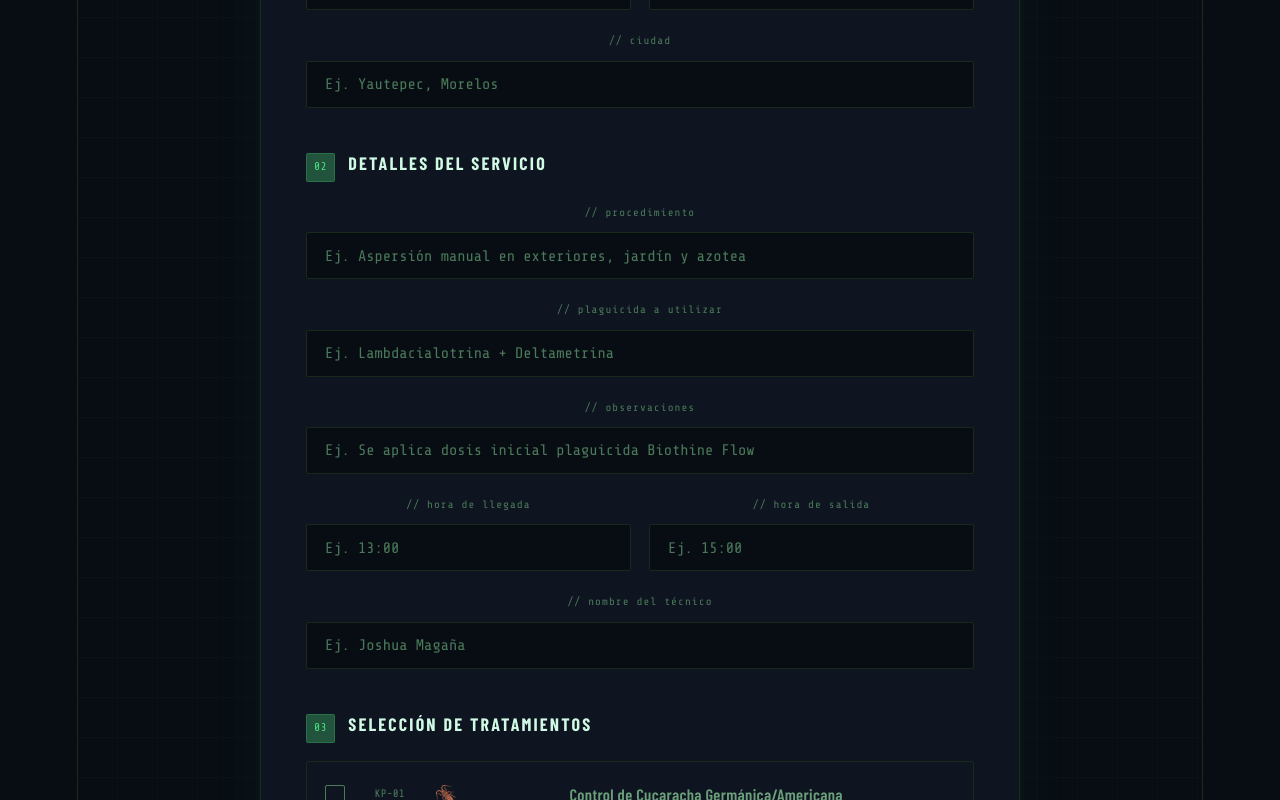
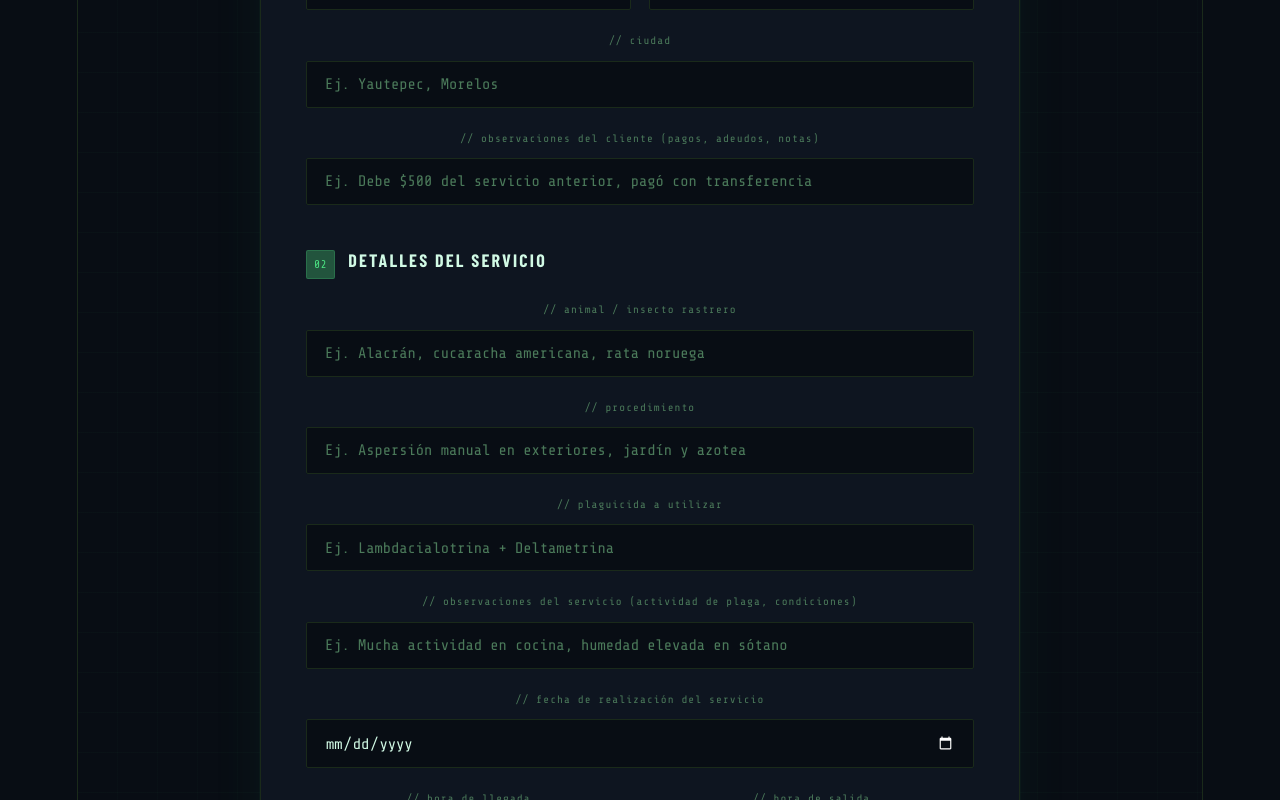
Before and after one commit to BananaTech97/KILL-PLAG-COTIZADOR, a React (Vite) app: page / in a window 1280 px wide. Shown: the part 640-1440 px from the top of the page. Built offline with nearby package versions, Linux system fonts and the light colour scheme; a web font is replaced by a local one.

Commit message:
agregamos mejoras solicitadas, animal rastrero y fecha opcional

```diff
--- a/src/App.tsx
+++ b/src/App.tsx
@@ -42,7 +42,10 @@ export default function App() {
   const [telefono,     setTelefono]     = useState('');
   const [procedimiento,setProcedimiento]= useState('');
   const [plaguicida,   setPlaguicida]   = useState('');
-  const [observaciones,setObservaciones]= useState('');
+  const [obsCliente,   setObsCliente]   = useState('');
+  const [obsServicio,  setObsServicio]  = useState('');
+  const [animalRastrero,setAnimalRastrero]= useState('');
+  const [fechaServicio,setFechaServicio]= useState('');
   const [horaLlegada,  setHoraLlegada]  = useState('');
   const [horaSalida,   setHoraSalida]   = useState('');
   const [tecnico,      setTecnico]      = useState('');
@@ -219,7 +222,7 @@ export default function App() {
     drawField('Colonia', colonia, 18, y + 17, 88);
     drawField('Ciudad', ciudad, 110, y + 17, 82);
     drawField('Teléfono', telefono, 110, y + 9, 82);
-    drawField('Observaciones', observaciones, 18, y + 26, 174);
+    drawField('Observaciones', obsCliente, 18, y + 26, 174);
 
     // ── BLOQUE TIPO DE SERVICIO ──────────────────────────────────────
     y += 44;
@@ -294,12 +297,13 @@ export default function App() {
     drawSectionTitle('DETALLES TÉCNICOS DEL SERVICIO', y);
     y += 10;
     doc.setFillColor(...GRIS_FONDO);
-    doc.rect(15, y - 3, 180, 28, 'F');
-    doc.setDrawColor(...GRIS_LINEA); doc.rect(15, y - 3, 180, 28, 'S');
-    drawField('Procedimiento', procedimiento, 18, y + 1, 174);
-    drawField('Plaguicida', plaguicida, 18, y + 10, 174);
-    drawField('Observaciones', observaciones, 18, y + 19, 174);
-    y += 33;
+    doc.rect(15, y - 3, 180, 46, 'F');
+    doc.setDrawColor(...GRIS_LINEA); doc.rect(15, y - 3, 180, 46, 'S');
+    drawField('Animal / Insecto', animalRastrero, 18, y + 1, 174);
+    drawField('Procedimiento', procedimiento, 18, y + 10, 174);
+    drawField('Plaguicida', plaguicida, 18, y + 19, 174);
+    drawField('Observaciones', obsServicio, 18, y + 28, 174);
+    y += 51;
 
     // ── FECHA / HORARIOS / FIRMA ─────────────────────────────────────
     // Dos columnas: izq horarios, der firma
@@ -314,7 +318,8 @@ export default function App() {
     doc.setTextColor(...AZUL_MARINO); doc.setFont('helvetica', 'bold'); doc.setFontSize(7.5);
     doc.text('FECHA Y HORARIO', 18, y + 6);
     doc.setFont('helvetica', 'normal'); doc.setTextColor(...GRIS_TEXTO); doc.setFontSize(7);
-    doc.text(`Fecha: ${fecha}`, 18, y + 13);
+    const fechaMostrar = fechaServicio ? new Date(fechaServicio + 'T12:00:00').toLocaleDateString('es-MX', {day:'2-digit', month:'long', year:'numeric'}) : fecha;
+    doc.text(`Fecha: ${fechaMostrar}`, 18, y + 13);
     doc.text(`Hra. llegada: ${horaLlegada || '___________'}`, 18, y + 19);
     doc.text(`Hra. salida:  ${horaSalida  || '___________'}`, 18, y + 25);
 
@@ -567,6 +572,11 @@ export default function App() {
                   <input className="field-input" placeholder="Ej. Yautepec, Morelos"
                     value={ciudad} onChange={e => setCiudad(e.target.value)} />
                 </div>
+                <div className="field-wrap" style={{gridColumn:'span 2'}}>
+                  <label className="field-label">// observaciones del cliente (pagos, adeudos, notas)</label>
+                  <input className="field-input" placeholder="Ej. Debe $500 del servicio anterior, pagó con transferencia"
+                    value={obsCliente} onChange={e => setObsCliente(e.target.value)} />
+                </div>
               </div>
             </section>
 
@@ -576,6 +586,11 @@ export default function App() {
                 <h2>Detalles del Servicio</h2>
               </div>
               <div className="inputs-grid">
+                <div className="field-wrap" style={{gridColumn:'span 2'}}>
+                  <label className="field-label">// animal / insecto rastrero</label>
+                  <input className="field-input" placeholder="Ej. Alacrán, cucaracha americana, rata noruega"
+                    value={animalRastrero} onChange={e => setAnimalRastrero(e.target.value)} />
+                </div>
                 <div className="field-wrap" style={{gridColumn:'span 2'}}>
                   <label className="field-label">// procedimiento</label>
                   <input className="field-input" placeholder="Ej. Aspersión manual en exteriores, jardín y azotea"
@@ -587,9 +602,15 @@ export default function App() {
                     value={plaguicida} onChange={e => setPlaguicida(e.target.value)} />
                 </div>
                 <div className="field-wrap" style={{gridColumn:'span 2'}}>
-                  <label className="field-label">// observaciones</label>
-                  <input className="field-input" placeholder="Ej. Se aplica dosis inicial plaguicida Biothine Flow"
-                    value={observaciones} onChange={e => setObservaciones(e.target.value)} />
+                  <label className="field-label">// observaciones del servicio (actividad de plaga, condiciones)</label>
+                  <input className="field-input" placeholder="Ej. Mucha actividad en cocina, humedad elevada en sótano"
+                    value={obsServicio} onChange={e => setObsServicio(e.target.value)} />
+                </div>
+                <div className="field-wrap" style={{gridColumn:'span 2'}}>
+                  <label className="field-label">// fecha de realización del servicio</label>
+                  <input className="field-input" type="date"
+                    value={fechaServicio} onChange={e => setFechaServicio(e.target.value)}
+                    style={{colorScheme:'dark'}} />
                 </div>
                 <div className="field-wrap">
                   <label className="field-label">// hora de llegada</label>
```
